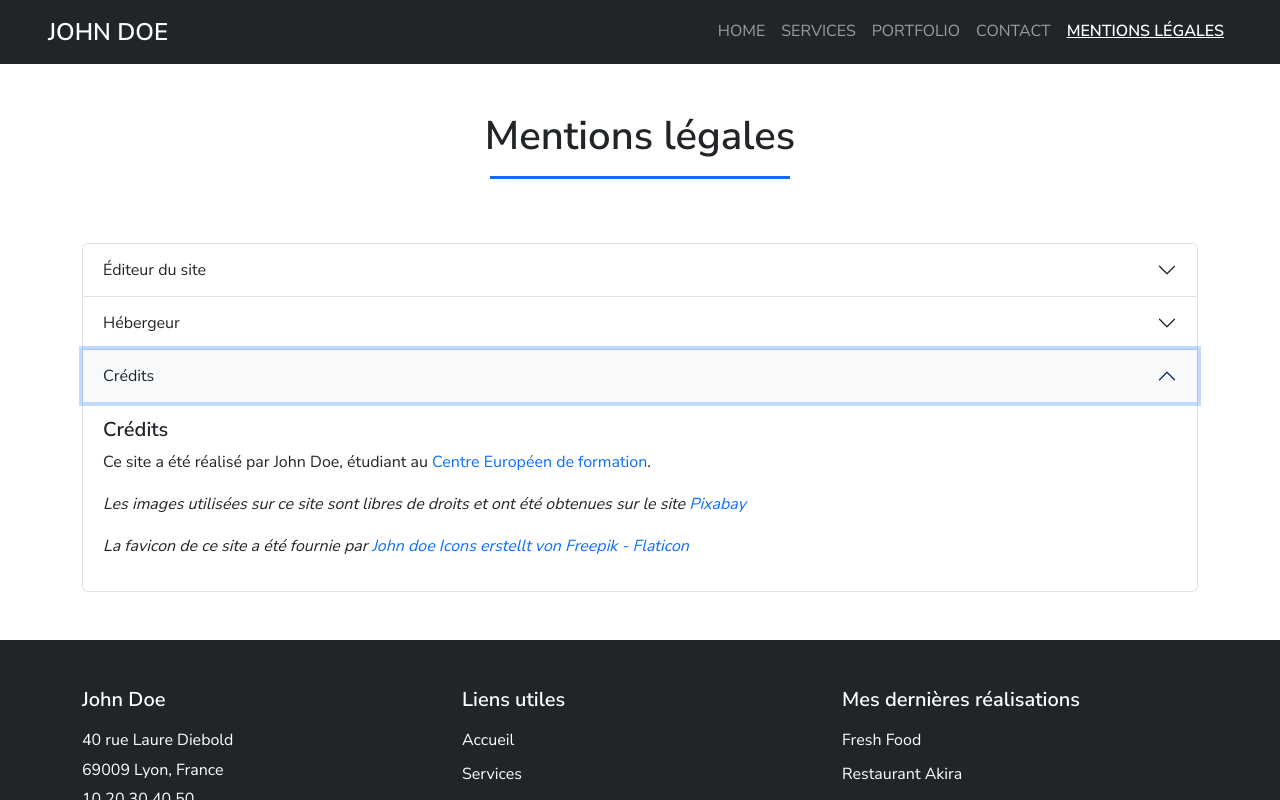
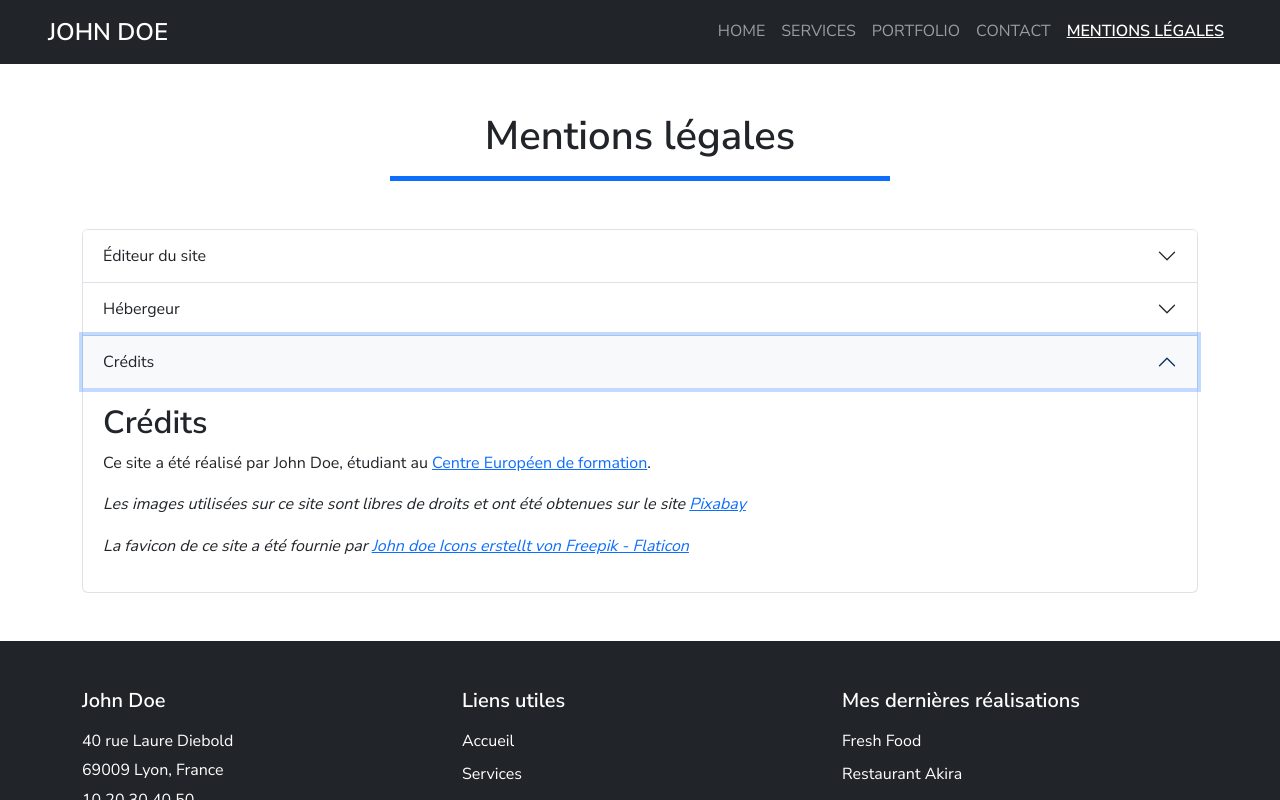
Before and after one commit to ZacR13-dev/portfolio-john-doe-react, a React (Create React App) app: page /mentions-legales in a window 1280 px wide. Both pictures are taken after a click on the button "Crédits". Shown: the top 800 px of the page. Built offline with nearby package versions, Linux system fonts and the light colour scheme.

Commit message:
Correction des mentions légales et liens soulignés

```diff
--- a/src/pages/MentionsLegales.jsx
+++ b/src/pages/MentionsLegales.jsx
@@ -16,7 +16,8 @@ function MentionsLegales() {
   return (
     <section className="py-5">
       <div className="container">
-        <h1 className="text-center section-title mb-5">Mentions légales</h1>
+        <h1 className="mb-3 text-center">Mentions légales</h1>
+        <p className="section-title-center text-muted mb-5 text-center"></p>
 
         <div className="accordion" id="mentionsAccordion">
           {/* Éditeur du site */}
@@ -39,7 +40,7 @@ function MentionsLegales() {
               data-bs-parent="#mentionsAccordion"
             >
               <div className="accordion-body">
-                <h5>John Doe</h5>
+                <h2>John Doe</h2>
                 <p>
                   <i className="bi bi-geo-alt-fill me-2"></i>
                   40 rue Laure Diebold
@@ -80,7 +81,7 @@ function MentionsLegales() {
               data-bs-parent="#mentionsAccordion"
             >
               <div className="accordion-body">
-                <h5>alwaysdata</h5>
+                <h2>alwaysdata</h2>
                 <p>91 Rue du Faubourg Saint-Honoré, 75008 Paris</p>
                 <p>
                   <i className="bi bi-globe me-2"></i>
@@ -88,7 +89,7 @@ function MentionsLegales() {
                     href="https://www.alwaysdata.com"
                     target="_blank"
                     rel="noopener noreferrer"
-                    className="text-primary"
+                    className="text-primary text-decoration-underline"
                   >
                     www.alwaysdata.com
                   </a>
@@ -117,14 +118,14 @@ function MentionsLegales() {
               data-bs-parent="#mentionsAccordion"
             >
               <div className="accordion-body">
-                <h5>Crédits</h5>
+                <h2>Crédits</h2>
                 <p>
                   Ce site a été réalisé par John Doe, étudiant au{' '}
                   <a
                     href="https://www.centre-europeen-formation.fr/"
                     target="_blank"
                     rel="noopener noreferrer"
-                    className="text-primary"
+                    className="text-primary text-decoration-underline"
                   >
                     Centre Européen de formation
                   </a>.
@@ -136,7 +137,7 @@ function MentionsLegales() {
                       href="https://pixabay.com/"
                       target="_blank"
                       rel="noopener noreferrer"
-                      className="text-primary"
+                      className="text-primary text-decoration-underline"
                     >
                       Pixabay
                     </a>
@@ -149,7 +150,7 @@ function MentionsLegales() {
                       href="https://www.flaticon.com/free-icons/john-doe"
                       target="_blank"
                       rel="noopener noreferrer"
-                      className="text-primary"
+                      className="text-primary text-decoration-underline"
                     >
                       John doe Icons erstellt von Freepik - Flaticon
                     </a>
```
